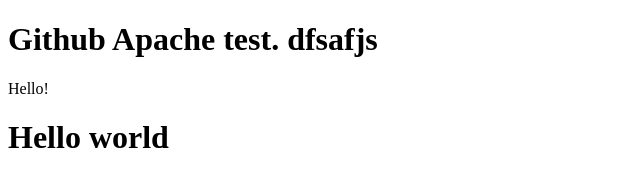
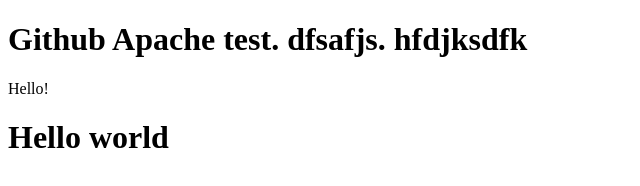
Before and after one commit to dorianSTEM/networking-apache2, a plain HTML site: page index.html in a window 1280 px wide. Shown: the whole page, without its empty margins (0-640 px from the left). Drawn offline with Linux system fonts and the light colour scheme.

Commit message:
Update index.html

```diff
--- a/index.html
+++ b/index.html
@@ -4,7 +4,7 @@
     <title>Hello Github! fdjakslf dafj</title>
   </head>
   <body>
-    <h1>Github Apache test. dfsafjs</h1>
+    <h1>Github Apache test. dfsafjs. hfdjksdfk</h1>
     <p>Hello!</p>
     <h1>Hello world</h1>
   </body>
```
